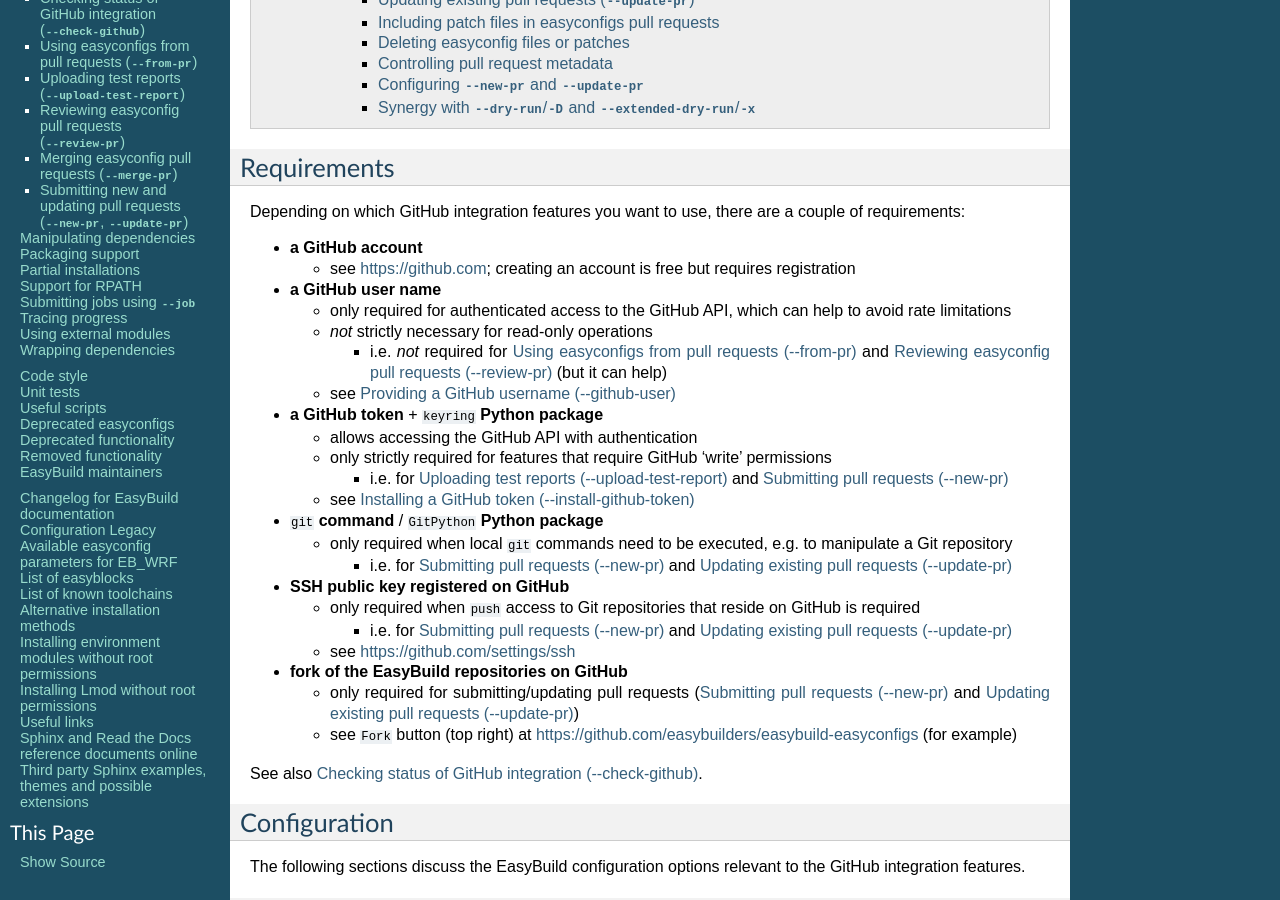
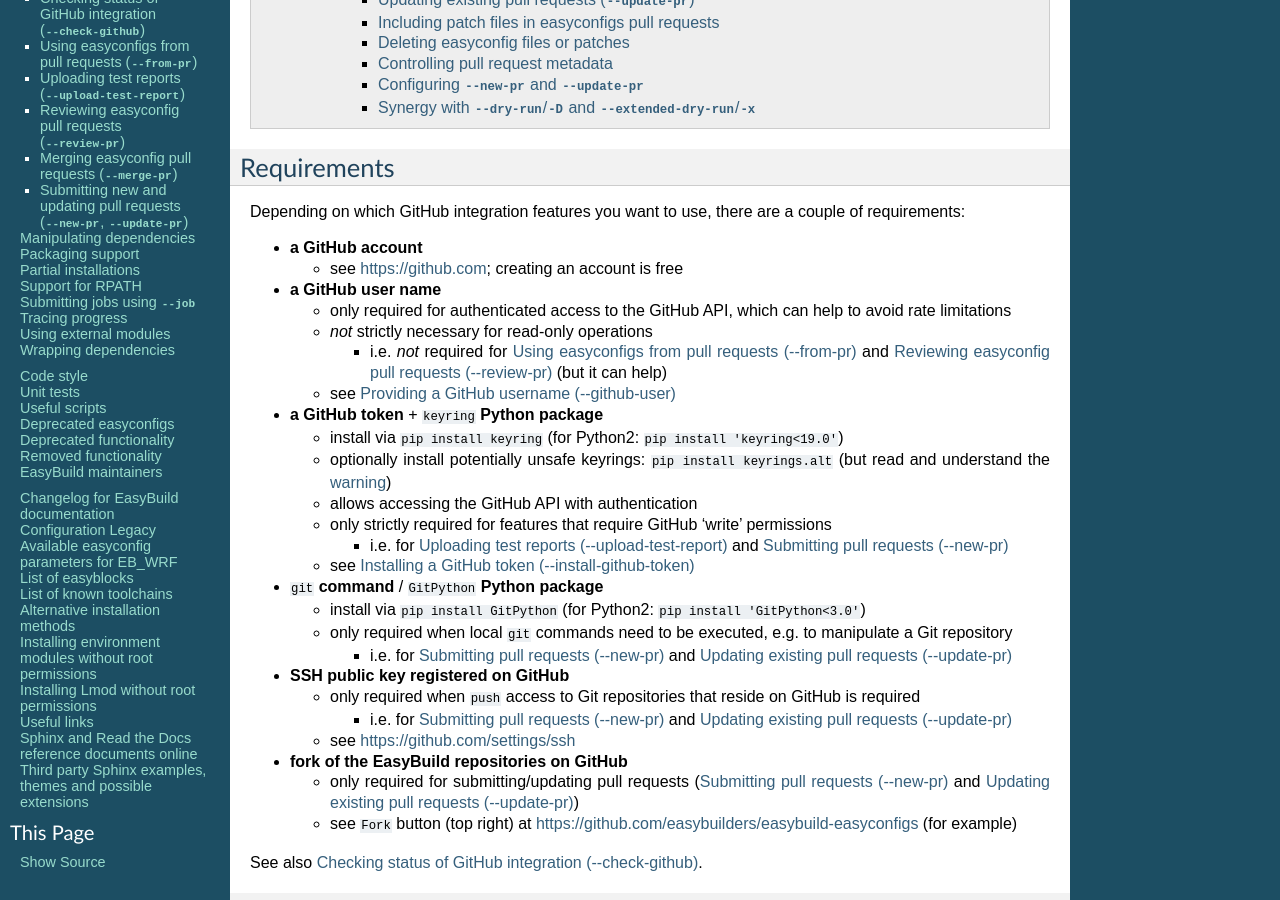
Before and after one commit to easybuilders/easybuild, a Sphinx documentation site: the page built from docs/Integration_with_GitHub.rst, in a window 1280 px wide and 900 px high, scrolled down 701 px. Built offline with Sphinx 7.4.7, drawn with Linux system fonts in a browser that asks for light colours; pages that are not in the unit, such as notebooks, are missing from menus.

Commit message:
Add example pip commands for GitHub integration

```diff
--- a/docs/Integration_with_GitHub.rst
+++ b/docs/Integration_with_GitHub.rst
@@ -21,7 +21,7 @@
 
 * **a GitHub account**
 
-  * see https://github.com; creating an account is free but requires registration
+  * see https://github.com; creating an account is free
 
 * **a GitHub user name**
 
@@ -34,6 +34,8 @@
 
 * **a GitHub token** + ``keyring`` **Python package**
 
+  * install via ``pip install keyring`` (for Python2: ``pip install 'keyring<19.0'``)
+  * optionally install potentially unsafe keyrings: ``pip install keyrings.alt`` (but read and understand the `warning <https://pypi.org/project/keyrings.alt/>`_)
   * allows accessing the GitHub API with authentication
   * only strictly required for features that require GitHub 'write' permissions
 
@@ -43,6 +45,7 @@
 
 * ``git`` **command** / ``GitPython`` **Python package**
 
+  * install via ``pip install GitPython`` (for Python2: ``pip install 'GitPython<3.0'``)
   * only required when local ``git`` commands need to be executed, e.g. to manipulate a Git repository
 
     * i.e. for :ref:`github_new_pr` and :ref:`github_update_pr`
```
